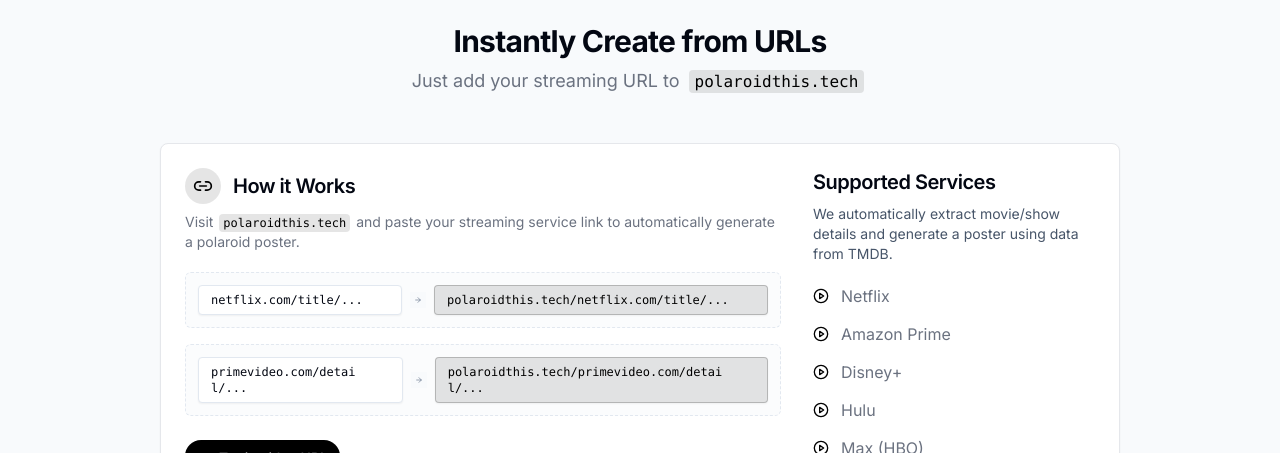
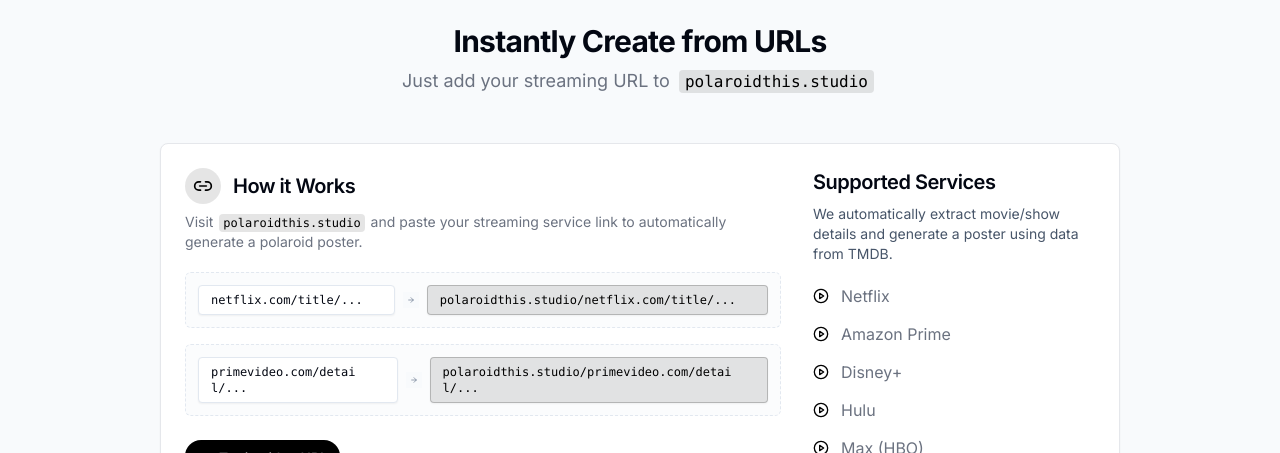
Before and after one commit to yafyx/polaroidthis, a Next.js app: page / in a window 1280 px wide. Shown: the part 474-927 px from the top of the page. Built offline with nearby package versions, Linux system fonts and the light colour scheme.

Commit message:
Updates domain to polaroidthis.studio

```diff
--- a/app/page.tsx
+++ b/app/page.tsx
@@ -85,7 +85,7 @@ export default function Home() {
             <p className="text-lg text-muted-foreground max-w-2xl mx-auto">
               Just add your streaming URL to{" "}
               <code className="font-mono text-primary bg-primary/10 px-1.5 py-0.5 rounded text-base mx-1">
-                polaroidthis.tech
+                polaroidthis.studio
               </code>
             </p>
           </div>
@@ -106,7 +106,7 @@ export default function Home() {
                   <CardDescription>
                     Visit{" "}
                     <code className="font-mono text-primary bg-primary/10 px-1 py-0.5 rounded text-xs mx-0.5">
-                      polaroidthis.tech
+                      polaroidthis.studio
                     </code>{" "}
                     and paste your streaming service link to automatically
                     generate a polaroid poster.
@@ -124,7 +124,7 @@ export default function Home() {
                       <ArrowRight className="block sm:hidden h-4 w-4 text-slate-500 shrink-0 z-10 bg-slate-50 px-1 animate-pulse rotate-90" />
                     </div>
                     <span className="font-mono bg-primary/10 border border-primary/20 text-primary px-3 py-1.5 rounded text-xs font-medium flex-grow break-all text-center sm:text-left z-10 shadow-sm">
-                      polaroidthis.tech/netflix.com/title/...
+                      polaroidthis.studio/netflix.com/title/...
                     </span>
                   </div>
                   {/* Example 2 */}
@@ -137,7 +137,7 @@ export default function Home() {
                       <ArrowRight className="block sm:hidden h-4 w-4 text-slate-500 shrink-0 z-10 bg-slate-50 px-1 animate-pulse rotate-90" />
                     </div>
                     <span className="font-mono bg-primary/10 border border-primary/20 text-primary px-3 py-1.5 rounded text-xs font-medium flex-grow break-all text-center sm:text-left z-10 shadow-sm">
-                      polaroidthis.tech/primevideo.com/detail/...
+                      polaroidthis.studio/primevideo.com/detail/...
                     </span>
                   </div>
                 </div>
```
